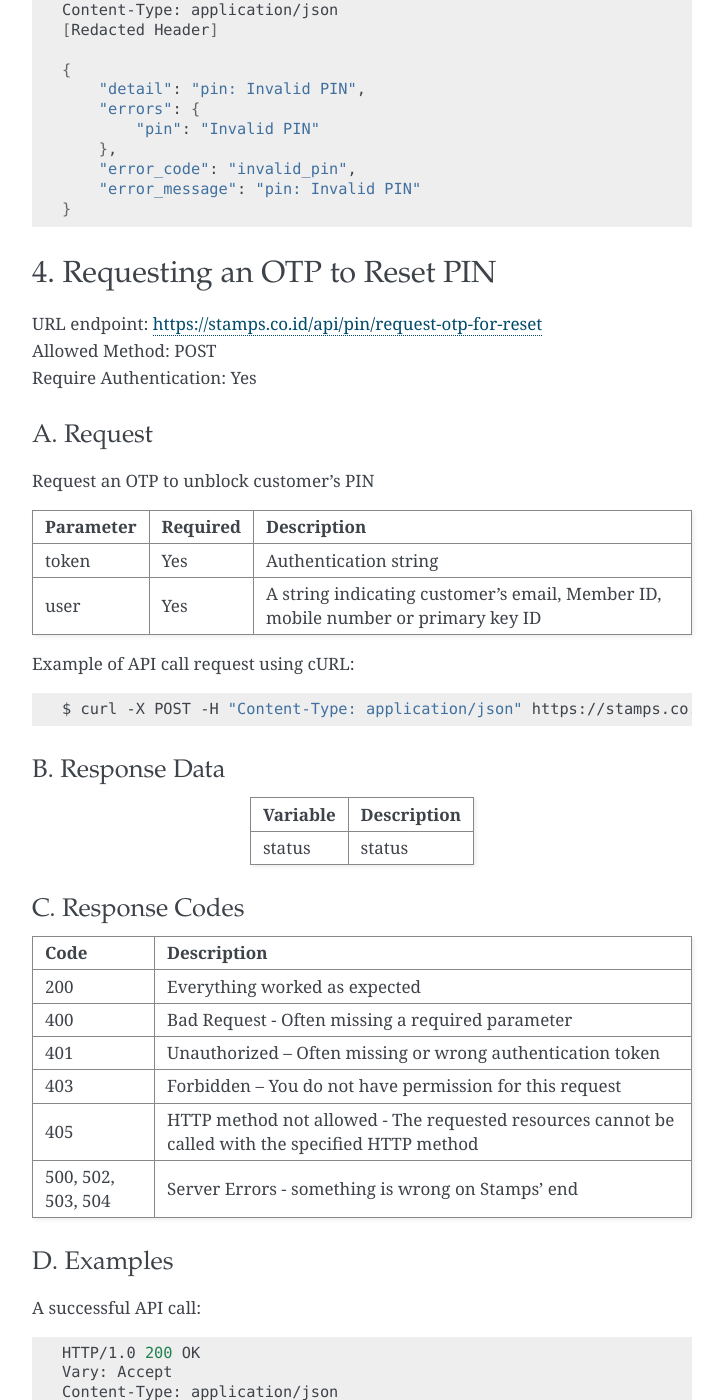
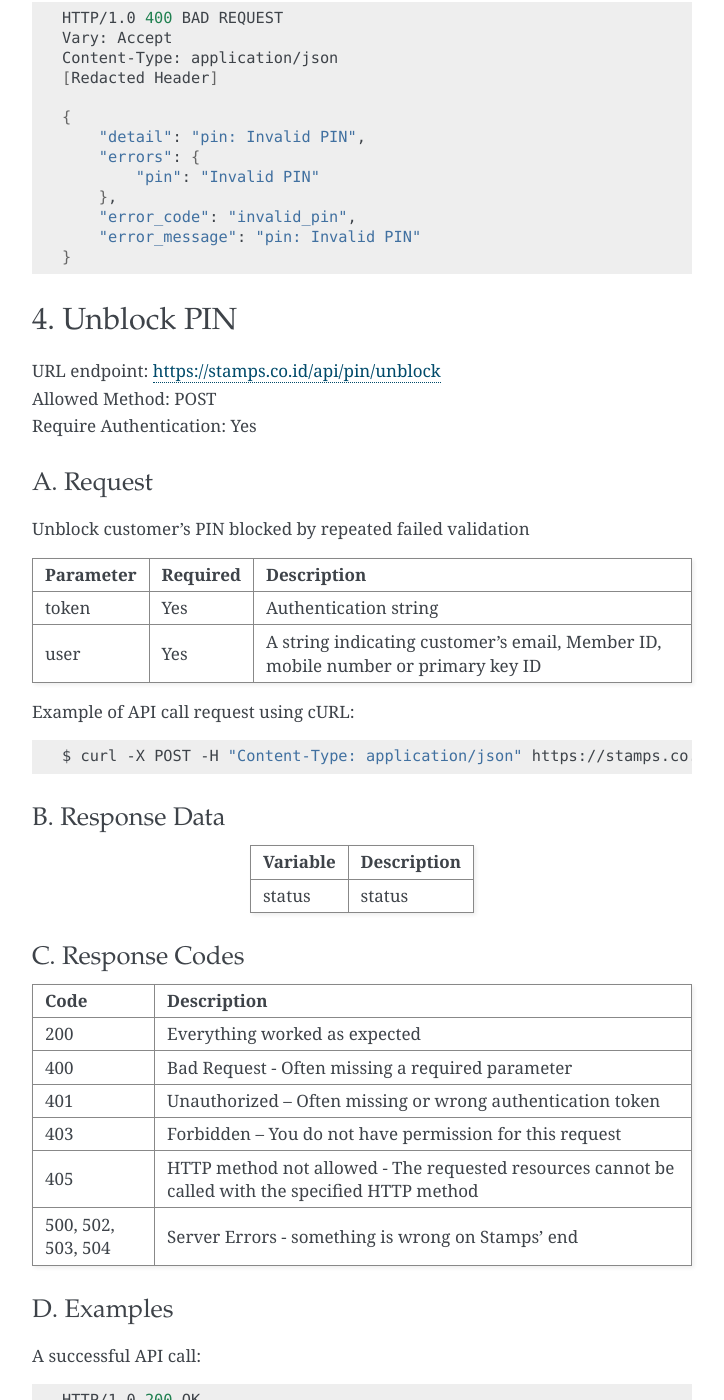
Before and after one commit to ui/stamps-api-docs, a Sphinx documentation site: the page built from source/pin_api.rst, in a window 1280 px wide and 1400 px high, scrolled down 5266 px. Shown: the whole window, without its empty margins (388-1112 px from the left). Built offline with Sphinx 7.4.7, drawn with Linux system fonts in a browser that asks for light colours; some of the changed text lies outside the part shown.

Commit message:
Add unblock API

```diff
--- a/source/pin_api.rst
+++ b/source/pin_api.rst
@@ -208,6 +208,8 @@ Mismatch ``new_pin`` and ``confirm_new_pin`` parameter:
 A. Request
 ----------
 
+Customer's PIN will be blocked in case of repeated failed validation.
+
 ========= ======== ===========
 Parameter Required Description
 ========= ======== ===========
@@ -286,7 +288,77 @@ Invalid PIN:
     }
 
 
-4. Requesting an OTP to Reset PIN
+4. Unblock PIN
+===============
+| URL endpoint: https://stamps.co.id/api/pin/unblock
+| Allowed Method: POST
+| Require Authentication: Yes
+
+A. Request
+----------
+
+Unblock customer's PIN blocked by repeated failed validation
+
+=========== ======== ===========
+Parameter   Required Description
+=========== ======== ===========
+token       Yes      Authentication string
+user        Yes      A string indicating customer's email, Member ID, mobile number or primary key ID
+=========== ======== ===========
+
+Example of API call request using cURL:
+
+.. code-block :: bash
+
+    $ curl -X POST -H "Content-Type: application/json" https://stamps.co.id/api/pin/unblock -i -d '{ "token": "secret", "user": 123 }'
+
+B. Response Data
+----------------
+
+=================== ==============================
+Variable            Description
+=================== ==============================
+status              status
+=================== ==============================
+
+C. Response Codes
+-----------------
+
+=================== ==============================
+Code                Description
+=================== ==============================
+200                 Everything worked as expected
+400                 Bad Request - Often missing a
+                    required parameter
+401                 Unauthorized – Often missing or
+                    wrong authentication token
+403                 Forbidden – You do not have
+                    permission for this request
+405                 HTTP method not allowed - The
+                    requested resources cannot be called with the specified HTTP method
+500, 502, 503, 504  Server Errors - something is
+                    wrong on Stamps' end
+=================== ==============================
+
+D. Examples
+-----------
+
+A successful API call:
+
+.. code-block :: bash
+
+    HTTP/1.0 200 OK
+    Vary: Accept
+    Content-Type: application/json
+    Allow: POST
+    [Redacted Header]
+
+    {
+        "status": "ok"
+    }
+
+
+5. Requesting an OTP to Reset PIN
 ===============
 | URL endpoint: https://stamps.co.id/api/pin/request-otp-for-reset
 | Allowed Method: POST
```
Also changed, not shown: other parts of source/pin_api.rst (+1 -1 lines).
